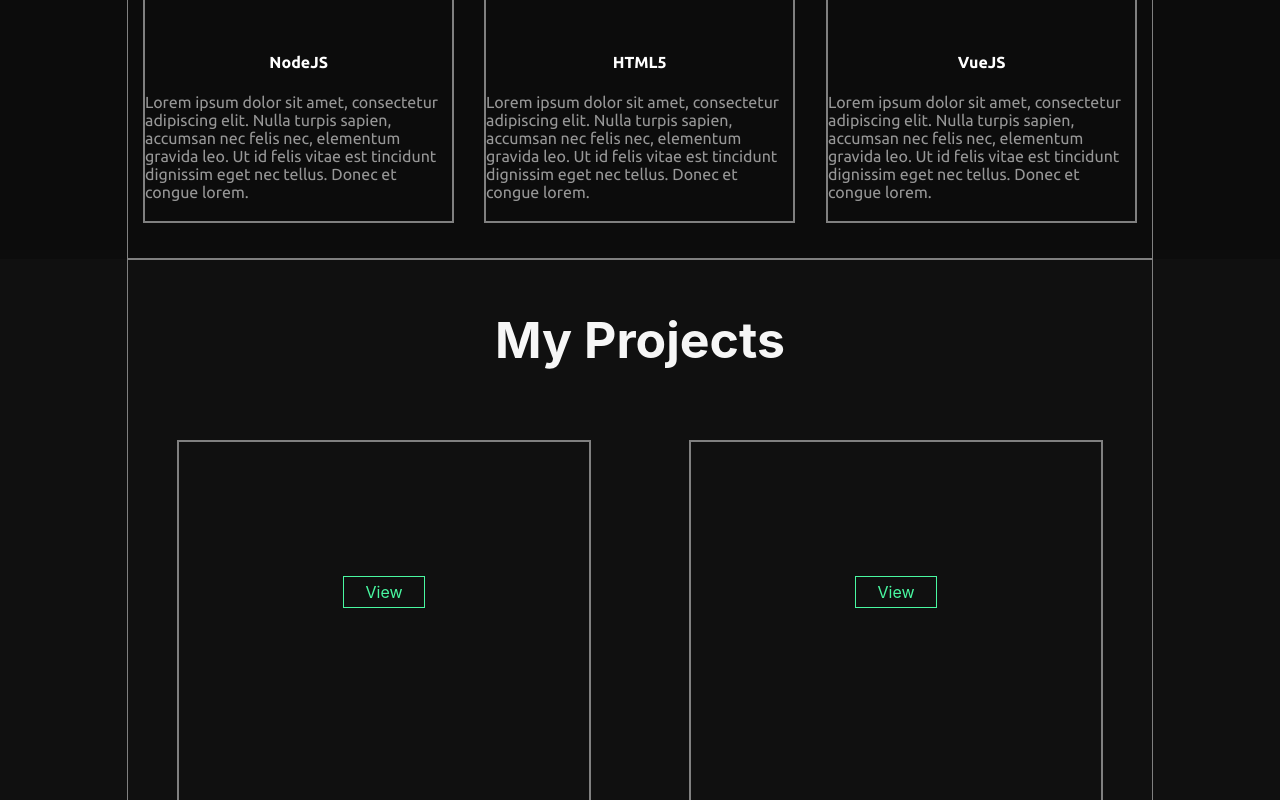
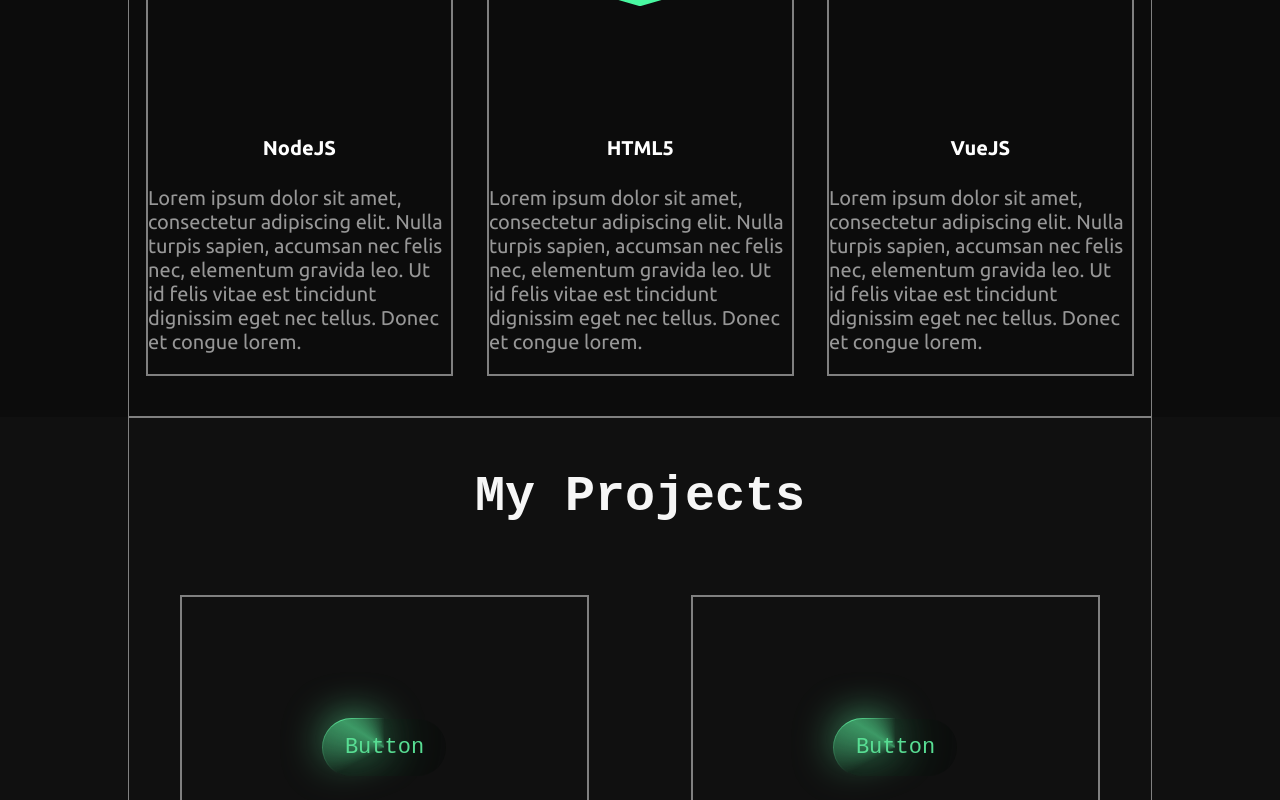
Before and after one commit to Nikolai-Doroshenko-93/portfolio, a React (Create React App) app: page / in a window 1280 px wide. Shown: the part 1800-2600 px from the top of the page. Built offline with nearby package versions, Linux system fonts and the light colour scheme.

Commit message:
add new button for view

```diff
--- a/package.json
+++ b/package.json
@@ -20,6 +20,7 @@
     "react-reveal": "^1.2.2",
     "react-scripts": "5.0.1",
     "sass": "^1.69.1",
+    "scss": "^0.2.4",
     "web-vitals": "^2.1.0"
   },
   "scripts": {
--- /dev/null
+++ b/src/common/viewButton/viewButton.js
@@ -0,0 +1,17 @@
+import React from "react";
+import './viewButton.scss'
+
+function ViewButton() {
+
+    return (
+        <div>
+            <div className='container'>
+                <a className='btn' href="#">
+                    <span className='btnInner'>Button</span>
+                </a>
+            </div>
+        </div>
+    );
+}
+
+export default ViewButton;
--- /dev/null
+++ b/src/common/viewButton/viewButton.scss
@@ -0,0 +1,123 @@
+$green: #58DD93;
+
+:root {
+  --size-default: 22px;
+  --size-sm: 16px;
+  --color-green: #{$green};
+  --color-black: #000;
+}
+
+@property --angle {
+  syntax: "<angle>";
+  initial-value: 0deg;
+  inherits: false;
+}
+
+@property --glowColor {
+  syntax: "<color>";
+  initial-value: #58DD93;
+}
+
+@keyframes rotate {
+  0% { --angle: 0deg; --glowColor: var(--color-green);}
+  100% { --angle: 360deg; --glowColor: var(--color-green);}
+}
+
+* {
+  box-sizing: border-box;
+}
+
+html, body {
+  width: 100%;
+  height: 100%;
+  background: #000;
+  background:
+          linear-gradient(
+                          to bottom,
+                          rgba(0,0,0,0) 0%,
+                          var(--color-black) 100%
+          ),
+          radial-gradient(
+                          circle at 50% -50%,
+                          #335F4B 0%,
+                          var(--color-black) 100%
+          );
+  font-family: monospace;
+  font-size: 20px;
+}
+
+.container {
+  display: flex;
+  width: 100%;
+  height: 100%;
+  align-items: center;
+  justify-content: center;
+  padding: 16px;
+}
+
+.btn {
+  display: flex;
+  align-items: center;
+  justify-content: center;
+  border-radius: 100px;
+  border: none;
+  background: none;
+  position: relative;
+  padding: 1px;
+  text-decoration: none;
+  transition: all .18s ease-in-out;
+  transform: translate3d(0,0,0);
+
+  &:after, &:before {
+    content: "";
+    display: block;
+    position: absolute;
+    top: 0;
+    left: 0;
+    width: 100%;
+    height: 100%;
+    border-radius: calc(100px + 1.5px);
+    background-size: 100% 100%;
+    background-position: 0px 0px;
+    background-image: conic-gradient(
+                    from var(--angle) at 50% 50%,
+                    rgba(0,0,0,0) 0%,
+                    rgba(0,0,0,0) 33%,
+                    var(--glowColor) 50%,
+                    rgba(0,0,0,0) 66%,
+                    rgba(0,0,0,0) 100%);
+    animation: rotate 2s infinite linear;
+  }
+
+  &:before {
+    animation: rotate 2s infinite linear;
+    filter: blur(20px);
+  }
+
+  .btnInner {
+    position: relative;
+    display: flex;
+    flex-direction: column;
+    width: 100%;
+    padding: var(--size-sm) var(--size-default);
+    border-radius: 100px;
+    color: var(--color-green);
+    font-weight: 500;
+    font-size: 22px;
+    z-index: 1;
+    transition: all .18s ease;
+    background: rgba(#000,.3);
+    backdrop-filter: blur(40px);
+    backface-visibility: hidden;
+  }
+
+  &:hover {
+    .btnInner  {
+      background: rgba($green,.1);
+      color: lighten($green,20%);
+    }
+  }
+  &:active {
+    transform: scale(0.95);
+  }
+}
--- a/src/components/p2-Main/Main.js
+++ b/src/components/p2-Main/Main.js
@@ -1,6 +1,7 @@
 import React from "react";
 import s from './Main.module.css';
 import c from '../../common/styles/Content.module.css'
+import ViewButton from "../../common/viewButton/viewButton";
 
 
 const Main = () => {
@@ -30,6 +31,7 @@
                     <div className={s.photo}></div>
                 </div>
             </div>
+
         </div>
     );
 }
--- a/src/components/p4-Projects/ProjectsItem/ProjectsItem.js
+++ b/src/components/p4-Projects/ProjectsItem/ProjectsItem.js
@@ -1,13 +1,12 @@
 import React from "react";
 import s from './ProjectsItem.module.css';
+import ViewButton from "../../../common/viewButton/viewButton";
 
 const ProjectsItem = () => {
     return (
         <div className={s.projectsItemBlock}>
             <div className={s.imageBlock}>
-                <div className={s.viewButton}>
-                    <p className={s.buttonText}>View</p>
-                </div>
+                <ViewButton/>
             </div>
         </div>
     );
```
Also changed, not shown: 1 other file (tests, documents, lock files or other folders).
